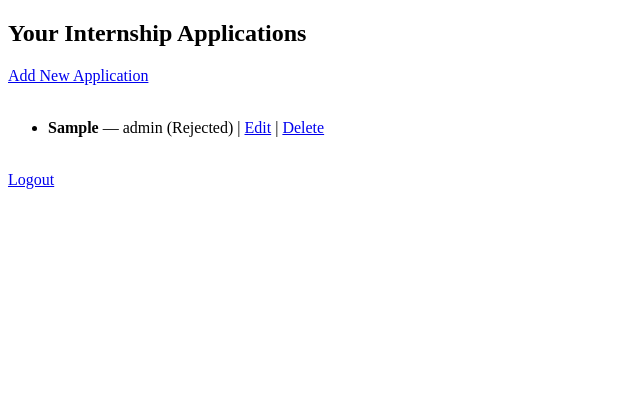
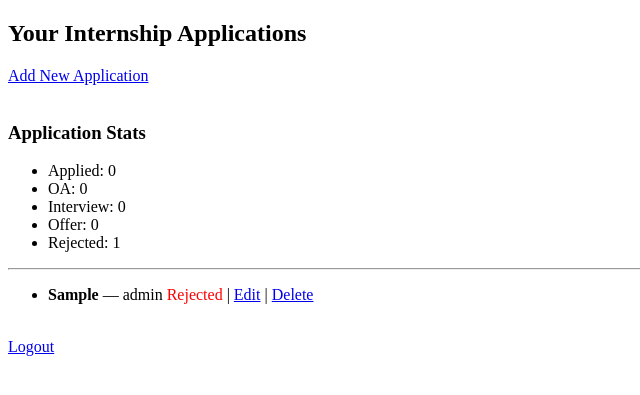
Before and after one commit to haripriya1028/internship-tracker, a Flask app: page /dashboard in a window 1280 px wide. Shown: the top 395 px of the page, without its empty margins (0-640 px from the left). Run offline with Flask 3, Linux system fonts and the light colour scheme; a user stored in the database is signed in; tables that the repository leaves empty hold one stand-in row (values such as "Sample post").

Commit message:
Add status colors and application statistics to dashboard

```diff
--- a/app.py
+++ b/app.py
@@ -42,7 +42,26 @@ def create_app():
     @login_required
     def dashboard():
         apps = Application.query.filter_by(user_id=current_user.id).all()
-        return render_template("dashboard.html", applications=apps)
+
+        # Count applications by status
+        stats = {
+            "Applied": 0,
+            "OA": 0,
+            "Interview": 0,
+            "Offer": 0,
+            "Rejected": 0
+        }
+
+        for app in apps:
+            if app.status in stats:
+                stats[app.status] += 1
+
+        return render_template(
+            "dashboard.html",
+            applications=apps,
+            stats=stats
+        )
+
 
 
 
--- a/templates/dashboard.html
+++ b/templates/dashboard.html
@@ -9,22 +9,41 @@
     <a href="/add">Add New Application</a>
     <br><br>
 
+    <!-- Application Stats -->
+    <h3>Application Stats</h3>
+    <ul>
+        {% for key, value in stats.items() %}
+            <li>{{ key }}: {{ value }}</li>
+        {% endfor %}
+    </ul>
+    <hr>
+
+    <!-- Applications List -->
     <ul>
         {% for app in applications %}
             <li>
                 <strong>{{ app.company }}</strong> — {{ app.role }}
-                ({{ app.status }})
-                |
-                <a href="/edit/{{ app.id }}">Edit</a>
-                |
-                <a href="/delete/{{ app.id }}">Delete</a>
+
+                {% if app.status == "Applied" %}
+                    <span style="color: blue;">{{ app.status }}</span>
+                {% elif app.status == "OA" %}
+                    <span style="color: orange;">{{ app.status }}</span>
+                {% elif app.status == "Interview" %}
+                    <span style="color: purple;">{{ app.status }}</span>
+                {% elif app.status == "Offer" %}
+                    <span style="color: green;">{{ app.status }}</span>
+                {% elif app.status == "Rejected" %}
+                    <span style="color: red;">{{ app.status }}</span>
+                {% endif %}
+
+                | <a href="/edit/{{ app.id }}">Edit</a>
+                | <a href="/delete/{{ app.id }}">Delete</a>
             </li>
         {% else %}
             <li>No applications added yet.</li>
         {% endfor %}
     </ul>
 
-
     <br>
     <a href="/logout">Logout</a>
 </body>
```
